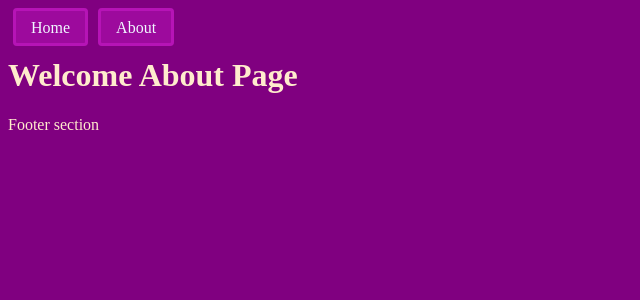
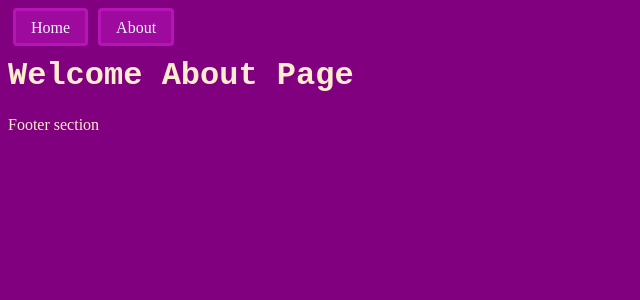
Before and after one commit to okanovic/NextJs-WebSite, a Next.js app: page /about in a window 1280 px wide. Shown: the top 300 px of the page, without its empty margins (0-640 px from the left). Built offline with nearby package versions, Linux system fonts and the light colour scheme.

Commit message:
module eklendi

```diff
--- a/pages/about.js
+++ b/pages/about.js
@@ -1,12 +1,13 @@
 import Layout from "../components/layout";
 import Head from "next/head";
+import styles from './about.module.css'
 export default function AboutPage() {
   return (
     <Layout>
       <Head>
         <title>About Me</title>
       </Head>
-      <h1>Welcome About Page </h1>
+      <h1 className={styles.title}>Welcome About Page </h1>
     </Layout>
   );
 }
--- /dev/null
+++ b/pages/about.module.css
@@ -0,0 +1,3 @@
+.title{
+    font-family: 'Courier New', Courier, monospace;
+}
```
Also changed, not shown: pages/index.js (+7 -0 lines).
